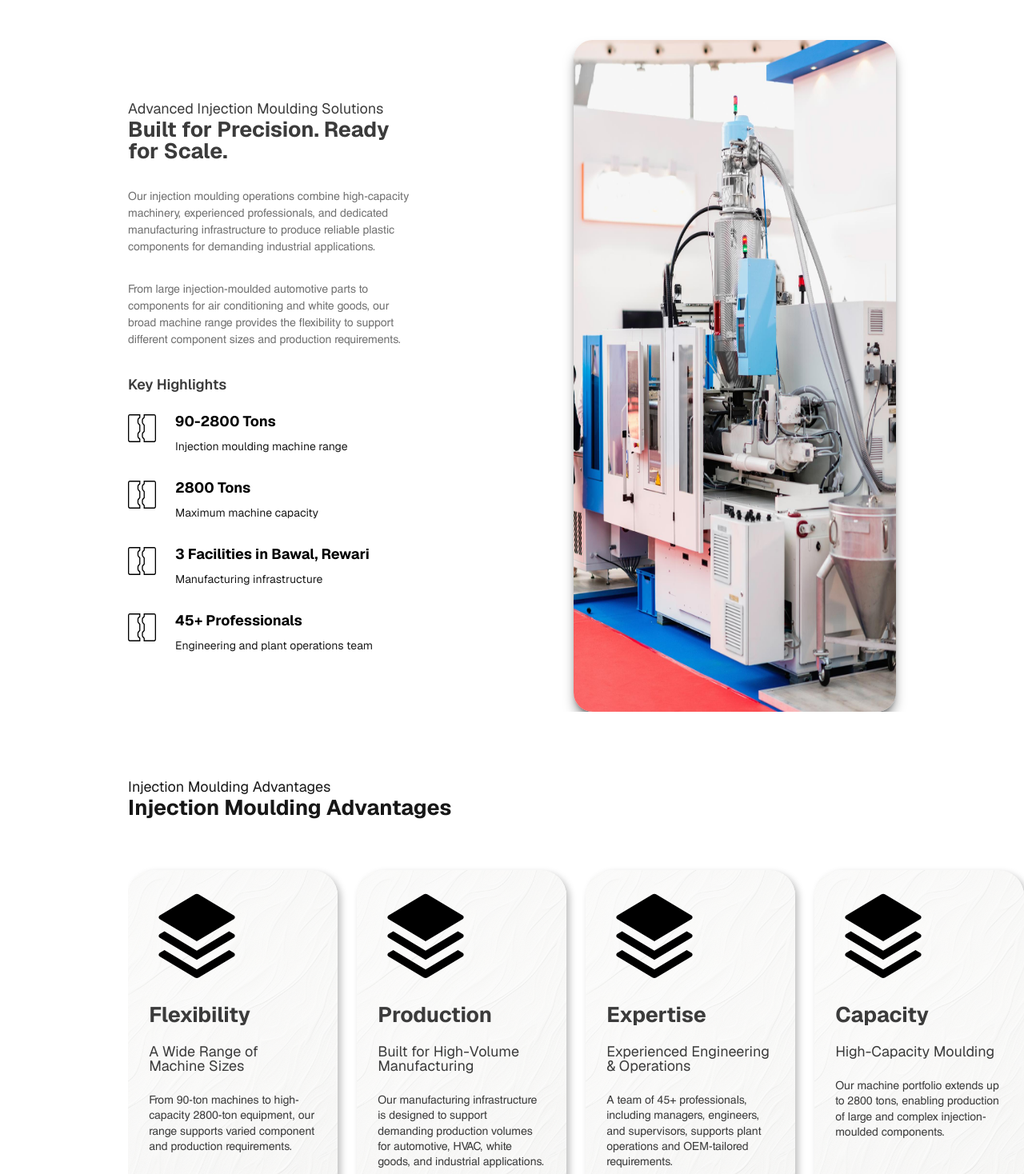
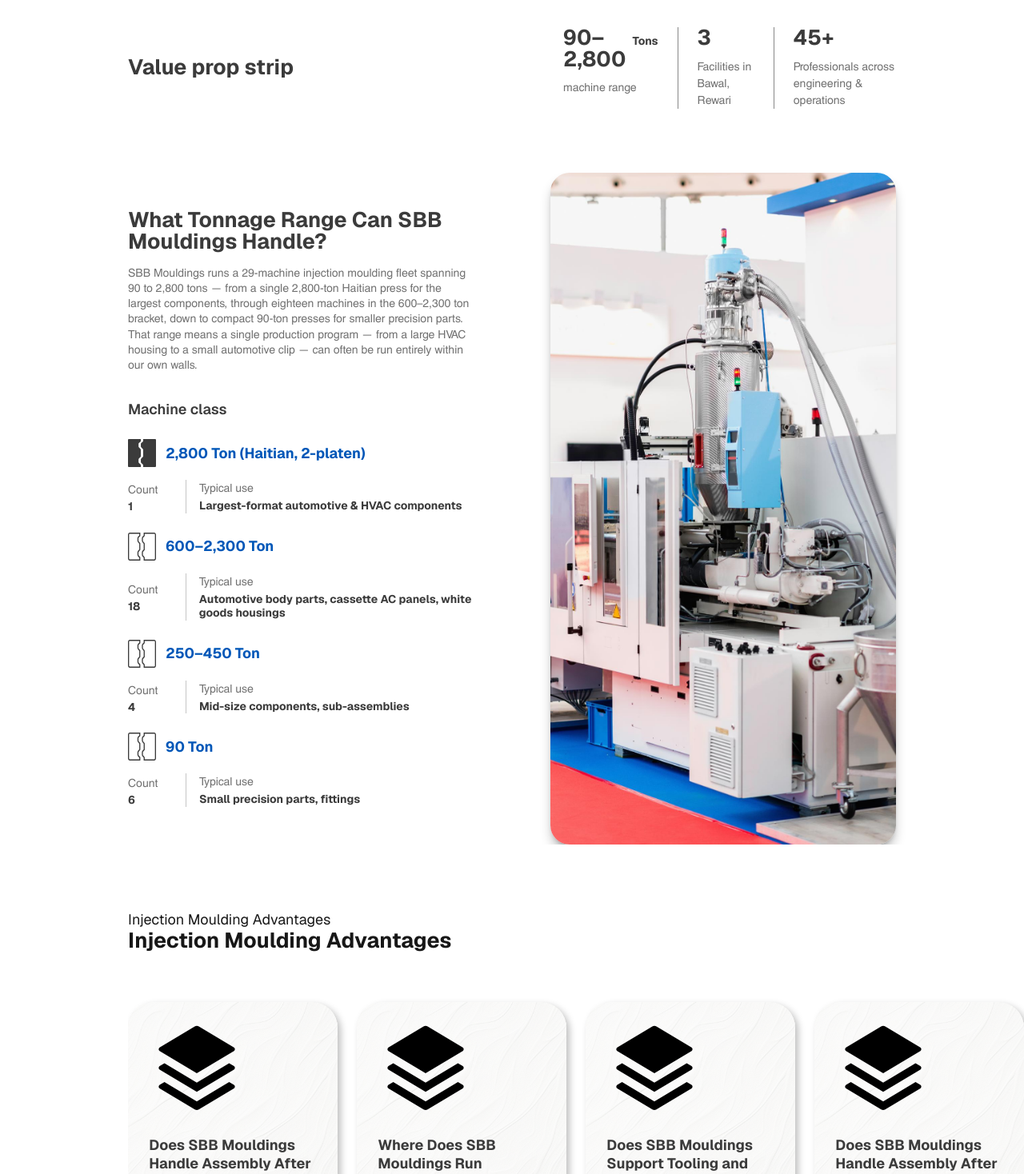
Before and after one commit to Chandail-Kajal/sbb-modulings, a Next.js app: page /injection-moulding in a window 1280 px wide. Shown: the part 1320-2788 px from the top of the page at 80% size. Built offline with nearby package versions, Linux system fonts and the light colour scheme; a web font is replaced by a local one.

Commit message:
update content

```diff
--- a/src/app/injection-moulding/page.tsx
+++ b/src/app/injection-moulding/page.tsx
@@ -12,12 +12,12 @@
 import { RiStackFill } from "react-icons/ri";
 
 
-const MouldIcon = () => {
+const MouldIcon = ({ filled = false }: { filled?: boolean }) => {
     return (
         <>
-            {/* Outlined Icon: Visible by default, hidden on group hover */}
+            {/* Outlined Icon: Visible by default, hidden on group hover (or always hidden if `filled`) */}
             <svg
-                className="block group-hover:hidden"
+                className={filled ? "hidden" : "block group-hover:hidden"}
                 width="35"
                 height="35"
                 viewBox="0 0 35 35"
@@ -28,9 +28,9 @@
                 <path d="M14.0762 31.4491L12.5338 29.7377C12.0622 29.2143 11.7936 28.4753 11.7936 27.7008V24.7765C11.7936 24.034 12.0404 23.3227 12.4785 22.803L14.0762 20.9076V13.9278L12.4968 12.0958C12.0476 11.5746 11.7936 10.854 11.7936 10.1008V7.08486C11.7936 6.28813 12.0777 5.5302 12.573 5.00553L14.0762 3.41302V1.61184H2.28262V0H15.4077V4.14429L13.45 6.21845C13.2436 6.43708 13.1251 6.75294 13.1251 7.08486V10.1008C13.1251 10.4146 13.231 10.7149 13.4182 10.9321L15.4077 13.2399V21.5849L13.4104 23.9541C13.2279 24.1706 13.1251 24.4671 13.1251 24.7765V27.7008C13.1251 28.0235 13.2371 28.3314 13.4336 28.5495L15.4077 30.7401V35H2.28262C1.02197 35 0 33.7629 0 32.2368V2.76316C0 1.23711 1.02197 0 2.28262 0V1.61184C1.75735 1.61184 1.33153 2.1273 1.33153 2.76316V32.2368C1.33153 32.8727 1.75735 33.3882 2.28262 33.3882H14.0762V31.4491Z" fill="currentColor" />
             </svg>
 
-            {/* Filled Icon: Hidden by default, visible on group hover */}
+            {/* Filled Icon: Hidden by default, visible on group hover (or always visible if `filled`) */}
             <svg
-                className="hidden group-hover:block"
+                className={filled ? "block" : "hidden group-hover:block"}
                 width="35"
                 height="35"
                 viewBox="0 0 35 35"
@@ -44,38 +44,39 @@
     );
 };
 
+const machineClasses = [
+    {
+        title: "2,800 Ton (Haitian, 2-platen)",
+        count: 1,
+        use: "Largest-format automotive & HVAC components",
+    },
+    {
+        title: "600–2,300 Ton",
+        count: 18,
+        use: "Automotive body parts, cassette AC panels, white goods housings",
+    },
+    {
+        title: "250–450 Ton",
+        count: 4,
+        use: "Mid-size components, sub-assemblies",
+    },
+    {
+        title: "90 Ton",
+        count: 6,
+        use: "Small precision parts, fittings",
+    },
+];
+
 export default function Injection() {
-
-    const keyHighlights = [
-        { title: "90-2800 Tons", subtitle: "Injection moulding machine range" },
-        { title: "2800 Tons", subtitle: "Maximum machine capacity" },
-        { title: "3 Facilities in Bawal, Rewari   ", subtitle: "Manufacturing infrastructure" },
-        { title: "45+ Professionals", subtitle: "Engineering and plant operations team" },
-    ]
-
-
-
     return (
         <main className="min-h-screen w-full flex flex-col overflow-x-hidden">
             <Header />
             <Hero />
             <Section>
                 <div className="flex flex-col gap-16 section-container">
-                    {/* <div
-                        className="bg-black/80 w-full h-120"
-                        style={{
-                            WebkitMaskImage: "url('/CtaBanner.png')",
-                            maskImage: "url('/CtaBanner.png')",
-                            WebkitMaskRepeat: "no-repeat",
-                            maskRepeat: "no-repeat",
-                            WebkitMaskSize: "contain",
-                            maskSize: "contain",
-                            WebkitMaskPosition: "right",
-                            maskPosition: "right",
-                        }}
-                    /> */}
+                    <Image src={"/injection-moulding/capacity.png"} alt={"image"} height={1080} width={1920} />
 
-                    <Image src={"/injection-moulding/capacity.png"} alt={"image"} height={1080} width={1920} />
+                    {/* Heading + description */}
                     <div className="flex sm:flex-row flex-col justify-between items-start gap-6">
                         <div className="sm:max-w-lg w-full mx-auto sm:mx-0">
                             <h4 className="text-fluid-40 font-bold leading-none text-text-primary">
@@ -85,51 +86,117 @@
                                     Demanding Applications
                                 </span>
                             </h4>
-
                         </div>
                         <div className="sm:max-w-[35%] w-full font-ce text-fluid-16 text-text-para sm:text-right leading-snug">
                             <p>
-                                A 29-machine fleet from 90 to 2,800 tons, backed by engineering support from tooling through to production — built for automotive, HVAC, white goods and industrial parts that can't afford inconsistency.
+                                A 29-machine fleet from 90 to 2,800 tons, backed by engineering support from tooling through to production — built for automotive, HVAC, white goods and industrial parts that can&lsquo;t afford inconsistency.
                             </p>
+                        </div>
+                    </div>
+
+                    {/* Value prop strip */}
+                    <div className="flex sm:flex-row flex-col justify-between items-start sm:items-center gap-8">
+                        <h5 className="text-fluid-40 font-bold leading-none text-text-primary sm:max-w-lg w-full">
+                            Value prop strip
+                        </h5>
+
+                        <div className="flex sm:flex-row flex-col gap-6 sm:gap-0 w-full sm:w-auto">
+                            {/* Stat 1 */}
+                            <div className="sm:pr-6">
+                                <p className="flex items-baseline gap-2 font-bold text-text-primary leading-none">
+                                    <span className="text-fluid-40">90–2,800</span>
+                                    <span className="text-fluid-16">Tons</span>
+                                </p>
+                                <p className="mt-3 font-ce text-fluid-16 text-text-para">machine range</p>
+                            </div>
+
+                            {/* Stat 2 */}
+                            <div className="sm:border-l sm:border-text-primary/60 sm:px-6">
+                                <p className="text-fluid-40 font-bold text-text-primary leading-none">3</p>
+                                <p className="mt-3 font-ce text-fluid-16 text-text-para">Facilities in Bawal, Rewari</p>
+                            </div>
+
+                            {/* Stat 3 */}
+                            <div className="sm:border-l sm:border-text-primary/60 sm:pl-6">
+                                <p className="text-fluid-40 font-bold text-text-primary leading-none">45+</p>
+                                <p className="mt-3 font-ce text-fluid-16 text-text-para">
+                                    Professionals across engineering &amp; operations
+                                </p>
+                            </div>
                         </div>
                     </div>
                 </div>
             </Section>
+
+            {/* Tonnage range / Machine class */}
             <Section disablePaddingY>
-                <div className="flex sm:flex-row flex-col justify-between items-center  section-container ">
-                    <div className="flex flex-col  sm:max-w-[37%] w-full gap-8 text-text-para">
-                        <div className="gap-4">
-                            <p className="text-fluid-24 font-neue text-text-primary font-normal">Advanced Injection Moulding Solutions</p>
-                            <h4 className="text-fluid-40 font-neue max-w-md text-text-primary leading-none font-bold" >Built for Precision.
-                                Ready for Scale.</h4>
+                <div className="flex sm:flex-row flex-col justify-between items-center gap-10 section-container">
+                    {/* Left content */}
+                    <div className="flex flex-col sm:max-w-[45%] w-full gap-8">
+                        <div className="flex flex-col gap-4">
+                            <h4 className="text-fluid-40 font-neue max-w-md text-text-primary leading-none font-bold">
+                                What Tonnage Range Can SBB Mouldings Handle?
+                            </h4>
+                            <p className="font-ce text-fluid-16 text-text-para leading-snug">
+                                SBB Mouldings runs a 29-machine injection moulding fleet spanning 90 to 2,800 tons — from a
+                                single 2,800-ton Haitian press for the largest components, through eighteen machines in the
+                                600–2,300 ton bracket, down to compact 90-ton presses for smaller precision parts. That range
+                                means a single production program — from a large HVAC housing to a small automotive clip — can
+                                often be run entirely within our own walls.
+                            </p>
                         </div>
-                        <p className="font-ce text-fluid-16">Our injection moulding operations combine high-capacity machinery, experienced professionals, and dedicated manufacturing infrastructure to produce reliable plastic components for demanding industrial applications.</p>
-                        <p className="font-ce text-fluid-16">From large injection-moulded automotive parts to components for air conditioning and white goods, our broad machine range provides the flexibility to support different component sizes and production requirements.</p>
+
                         <div className="flex flex-col gap-6">
-                            <h5 className="text-fluid-24 font-semibold text-text-primary">Key Highlights</h5>
-                            <div className="flex flex-col gap-8">
-                                {keyHighlights.map((hlt) => (
+                            <h5 className="text-fluid-24 font-semibold text-text-primary">Machine class</h5>
+
+                            <div className="flex flex-col gap-6">
+                                {machineClasses.map((item, i) => (
                                     <div
-                                        key={hlt.title}
+                                        key={item.title}
                                         tabIndex={0}
-                                        className="group flex flex-row gap-6 items-start cursor-pointer transition-colors text-black hover:text-[#0057B8] active:text-[#0057B8] focus:text-[#0057B8] focus:outline-none"
+                                        className="group flex flex-col gap-4 cursor-pointer focus:outline-none"
                                     >
-                                        <div className="transition-colors group-hover:text-[#0057B8] group-active:text-[#0057B8]">
-                                            <MouldIcon />
+                                        {/* Title row */}
+                                        <div className="flex items-center gap-3">
+                                            <span className="text-text-primary group-hover:text-primary transition-colors">
+                                                <MouldIcon filled={i === 0} />
+                                            </span>
+                                            <h6 className="text-fluid-24 font-bold leading-none text-primary">
+                                                {item.title}
+                                            </h6>
                                         </div>
-                                        <div className="flex flex-col gap-3">
-                                            <h5 className="leading-none font-bold text-fluid-24 transition-colors text-inherit">
-                                                {hlt.title}
-                                            </h5>
-                                            <p className="text-fluid-16 text-inherit opacity-90">{hlt.subtitle}</p>
+
+                                        {/* Count | Typical use */}
+                                        <div className="flex items-stretch gap-4">
+                                            <div className="flex flex-col justify-center gap-1 w-14 shrink-0">
+                                                <span className="font-ce text-sm text-text-para">Count</span>
+                                                <span className="text-fluid-16 font-bold text-text-primary leading-none">
+                                                    {item.count}
+                                                </span>
+                                            </div>
+                                            <div className="w-px bg-text-para/40" />
+                                            <div className="flex flex-col justify-center gap-1">
+                                                <span className="font-ce text-sm text-text-para">Typical use</span>
+                                                <span className="text-fluid-16 font-bold text-text-primary leading-tight">
+                                                    {item.use}
+                                                </span>
+                                            </div>
                                         </div>
                                     </div>
                                 ))}
                             </div>
                         </div>
                     </div>
-                    <div className="object-contain overflow-hidden rounded-3xl shadow-black/50 shadow-lg sm:max-w-[42%] w-full mt-6 sm:mt-0">
-                        <Image height={1080} width={1920} src={"/injection-moulding/milling-machine.jpg"} className="lg:h-210 md:h-190 sm:h-170 h-150 " alt="machine" />
+
+                    {/* Right image */}
+                    <div className="overflow-hidden rounded-3xl shadow-black/30 shadow-lg sm:max-w-[45%] w-full">
+                        <Image
+                            height={1080}
+                            width={1920}
+                            src={"/injection-moulding/milling-machine.jpg"}
+                            className="w-full object-cover lg:h-210 md:h-190 sm:h-170 h-150"
+                            alt="Injection moulding machine"
+                        />
                     </div>
                 </div>
             </Section>
--- a/src/components/IndustrialApplications.tsx
+++ b/src/components/IndustrialApplications.tsx
@@ -50,8 +50,7 @@
             Serving Diverse Industrial Applications
           </h2>
           <p className="text-fluid-16 text-text-secondary max-w-xs text-left md:text-right">
-            SBB Mouldings delivers precision moulding and assembly solutions
-            across automotive, HVAC, white goods, and industrial applications.
+            SBB Mouldings serves four core industries.
           </p>
         </div>
 
--- a/src/components/StrategicFacilities.tsx
+++ b/src/components/StrategicFacilities.tsx
@@ -5,27 +5,27 @@
 interface Facility {
   id: number;
   address: string;
-  description: string;
+  // description: string;
 }
 
 const facilities: Facility[] = [
   {
     id: 1,
-    address: "84 km Stone, Sangwari Jarthal Road",
-    description:
-      "Sangwari: 84 KM Stone, Sangwari–Jarthal Road, Bawal, Rewari, Haryana 123501",
+    address: "Bawal Sector-3: Plot No. 8 & 9, Sector 3, HSIIDC, Bawal, Rewari, Haryana 123501",
+    // description:
+    //   "Sangwari: 84 KM Stone, Sangwari–Jarthal Road, Bawal, Rewari, Haryana 123501",
   },
   {
     id: 2,
-    address: "Plot No. 8 & 9, Sector 3, HSIIDC Bawal",
-    description:
-      "Bawal Sector-3: Plot No. 8 & 9, Sector 3, HSIIDC, Bawal, Rewari, Haryana 123501",
+    address: "Sangwari: 84 KM Stone, Sangwari–Jarthal Road, Bawal, Rewari, Haryana 123501",
+    // description:
+    //   "Bawal Sector-3: Plot No. 8 & 9, Sector 3, HSIIDC, Bawal, Rewari, Haryana 123501",
   },
   {
     id: 3,
-    address: "Plot No. 58, Sector 14, HSIIDC Bawal",
-    description:
-      " Bawal Sector-14: Plot No. 58, Sector 14, HSIIDC, Bawal, Rewari, Haryana 123501 (added Dec 2024 — moulding, assembly and FG warehousing)",
+    address: "Bawal Sector-14: Plot No. 58, Sector 14, HSIIDC, Bawal, Rewari, Haryana 123501",
+    // description:
+    //   " Bawal Sector-14: Plot No. 58, Sector 14, HSIIDC, Bawal, Rewari, Haryana 123501 (added Dec 2024 — moulding, assembly and FG warehousing)",
   },
 ];
 
@@ -74,9 +74,9 @@
                   <h3 className="text-fluid-24 font-bold text-text-primary transition-colors duration-300 group-hover:text-primary">
                     {item.address}
                   </h3>
-                  <p className="text-fluid-16 text-text-secondary leading-snug">
+                  {/* <p className="text-fluid-16 text-text-secondary leading-snug">
                     {item.description}
-                  </p>
+                  </p> */}
                 </div>
               </div>
             ))}
--- a/src/components/injection-moulding/advantages-section.tsx
+++ b/src/components/injection-moulding/advantages-section.tsx
@@ -6,34 +6,30 @@
 import { RiStackFill } from "react-icons/ri";
 import { Section } from "../Section";
 
-export function AdvantageSection() {
-    const advantages = [
+type Advantage = {
+    title: string;
+    description: string;
+};
+
+const advantages: Advantage[] = [
     {
-            title: "Capacity",
-            subtitle: "High-Capacity Moulding",
+        title: "Does SBB Mouldings Support Tooling and Part Design?",
         description:
-                "Our machine portfolio extends up to 2800 tons, enabling production of large and complex injection-moulded components.",
+            "Yes — SBB Mouldings' engineering team works alongside customer engineering teams on tooling input, part and gate optimization, and material selection, so parts are designed for the realities of high-volume moulding before a single shot is made, not fixed after.",
     },
     {
-            title: "Flexibility",
-            subtitle: "A Wide Range of Machine Sizes",
+        title: "Does SBB Mouldings Handle Assembly After Moulding?",
         description:
-                "From 90-ton machines to high-capacity 2800-ton equipment, our range supports varied component and production requirements.",
+            "Yes — moulded parts can move directly into SBB Mouldings' in-house assembly, welding and finishing, followed by quality inspection and traceable packaging, so a program moves from raw material to boxed finished good with fewer handoffs, fewer vendors, and tighter control over lead time and quality.",
     },
     {
-            title: "Production",
-            subtitle: "Built for High-Volume Manufacturing",
+        title: "Where Does SBB Mouldings Run Injection Moulding?",
         description:
-                "Our manufacturing infrastructure is designed to support demanding production volumes for automotive, HVAC, white goods, and industrial applications.",
-        },
-        {
-            title: "Expertise",
-            subtitle: "Experienced Engineering & Operations",
-            description:
-                "A team of 45+ professionals, including managers, engineers, and supervisors, supports plant operations and OEM-tailored requirements.",
+            "SBB Mouldings runs injection moulding across all three of its Bawal, Rewari units — 2,800 sqm, 3,500 sqm and a 4,000 sqm facility added in December 2024 for new moulding capacity, assembly and finished-goods warehousing — supported by a 25-ton overhead crane for large-tool and large-part handling.",
     },
 ];
 
+export function AdvantageSection() {
     // Initialize Embla with 1-card scroll step & loop enabled
     const [emblaRef] = useEmblaCarousel(
         {
@@ -73,18 +69,10 @@
     );
 }
 
-const AdvantageCard = ({
-    title,
-    description,
-    subtitle,
-}: {
-    title: string;
-    subtitle: string;
-    description: string;
-}) => {
+const AdvantageCard = ({ title, description }: Advantage) => {
     return (
         <div
-            className="group relative h-100 w-full overflow-hidden rounded-4xl bg-white text-text-primary transition-colors duration-300 hover:text-white lg:h-125"
+            className="group relative h-125 w-full overflow-hidden rounded-4xl bg-white text-text-primary transition-colors duration-300 hover:text-white"
             style={{
                 boxShadow: "4px 4px 8px 0px rgba(0, 0, 0, 0.25)",
             }}
@@ -121,15 +109,11 @@
             <div className="relative z-20 mx-auto flex h-full max-w-[80%] flex-col gap-6 pt-6 font-neue">
                 <RiStackFill className="size-30 text-black transition-colors duration-300 group-hover:text-white" />
 
-                <h5 className="text-fluid-40 font-bold leading-none transition-colors duration-300 group-hover:text-white">
+                <h5 className="text-fluid-24 font-bold leading-tight transition-colors duration-300 group-hover:text-white">
                     {title}
                 </h5>
 
-                <p className="text-fluid-24 leading-none transition-colors duration-300 group-hover:text-white">
-                    {subtitle}
-                </p>
-
-                <p className="font-ce text-fluid-16 leading-snug transition-colors duration-300 group-hover:text-white">
+                <p className="font-ce text-fluid-16 leading-snug text-text-para transition-colors duration-300 group-hover:text-white/90">
                     {description}
                 </p>
             </div>
--- a/src/components/manufacturing-capabilities/manufacturingHero.tsx
+++ b/src/components/manufacturing-capabilities/manufacturingHero.tsx
@@ -95,11 +95,11 @@
           }}
           className="flex flex-col items-center justify-center font-bold tracking-tight text-4xl sm:text-5xl md:text-6xl lg:text-7xl mb-12 sm:mb-16"
         >
-          <span className="bg-gradient-to-r from-[#59636d] via-[#85929E] to-[#4b5563] bg-clip-text text-transparent drop-shadow-sm pb-1">
+          <span className="bg-linear-to-r from-[#59636d] via-[#85929E] to-[#4b5563] bg-clip-text text-transparent drop-shadow-sm pb-1">
             Manufacturing
           </span>
 
-          <span className="bg-gradient-to-r from-[#1d63c6] via-[#2573e0] to-[#5190e8] bg-clip-text text-transparent drop-shadow-sm">
+          <span className="bg-linear-to-r from-[#1d63c6] via-[#2573e0] to-[#5190e8] bg-clip-text text-transparent drop-shadow-sm">
             Capabilities
           </span>
         </motion.h1>
```
Also changed, not shown: src/app/page.tsx (+8 -1 lines), src/components/ManufacturingSection.tsx (+4 -4 lines). Lines whose indentation alone changed are shown as unchanged.
